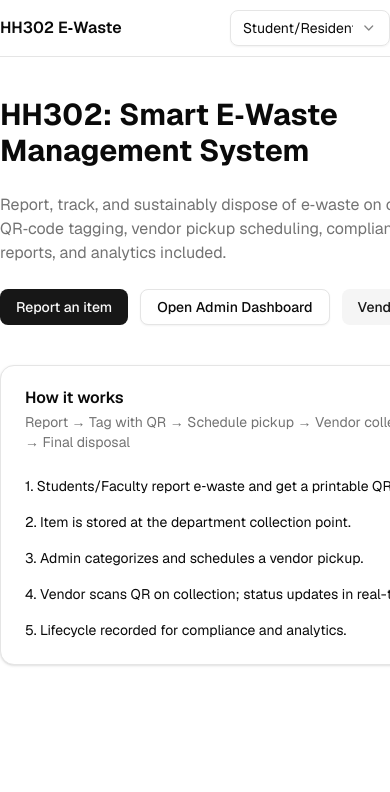
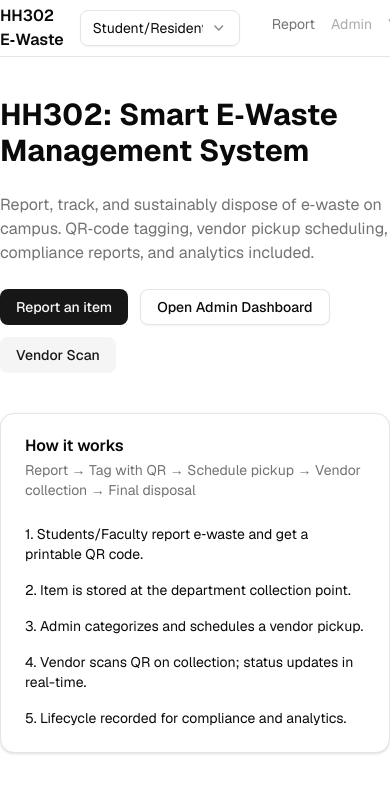
Before and after one commit to Prince1665/Hackathon, a Next.js app: page / in a window 390 px wide. Shown: the top 792 px of the page. Built offline with nearby package versions, Linux system fonts and the light colour scheme.

Commit message:
Improve responsive design and add mobile navigation menu
Co-authored-by: princesengupta166 <princesengupta166@gmail.com>

```diff
--- a/app/admin/page.tsx
+++ b/app/admin/page.tsx
@@ -113,7 +113,8 @@ export default function AdminPage() {
                     </SelectContent>
                   </Select>
                 </div>
-                <div className="border rounded-md">
+                <div className="border rounded-md overflow-x-auto">
+                  <div className="min-w-[680px]">
                     <div className="grid grid-cols-[24px_1fr_120px_140px_160px] gap-3 px-3 py-2 text-xs text-muted-foreground">
                       <div />
                       <div>Name</div>
@@ -135,6 +136,7 @@ export default function AdminPage() {
                           <div className="text-xs">{new Date(i.reported_date).toLocaleDateString()}</div>
                         </div>
                       ))}
+                    </div>
                   </div>
                 </div>
               </CardContent>
--- a/app/page.tsx
+++ b/app/page.tsx
@@ -15,7 +15,7 @@ export default function Page() {
               Report, track, and sustainably dispose of e‑waste on campus. QR‑code tagging, vendor pickup scheduling,
               compliance reports, and analytics included.
             </p>
-            <div className="flex gap-3">
+            <div className="flex flex-wrap gap-3">
               <Button asChild>
                 <Link href="/report">Report an item</Link>
               </Button>
--- a/app/report/page.tsx
+++ b/app/report/page.tsx
@@ -129,7 +129,7 @@ export default function ReportPage() {
                   </div>
                   {qrDataUrl ? (
                     <>
-                      <img src={qrDataUrl || "/placeholder.svg"} alt="QR code for item" className="border rounded p-2 bg-white" />
+                      <img src={qrDataUrl || "/placeholder.svg"} alt="QR code for item" className="border rounded p-2 bg-white max-w-full h-auto" />
                       <a href={qrDataUrl} download={`ewaste-${created.id}.png`} className="text-sm underline">Download QR</a>
                     </>
                   ) : (
--- a/components/app-nav.tsx
+++ b/components/app-nav.tsx
@@ -57,6 +57,13 @@ export function AppNav({ className }: { className?: string }) {
             <Link href="/admin">Dashboard</Link>
           </Button>
         </div>
+        <div className="md:hidden px-4 pb-2">
+          <nav className="flex items-center gap-4 text-sm text-muted-foreground overflow-x-auto [-webkit-overflow-scrolling:touch] whitespace-nowrap">
+            <Link href="/report" className="hover:text-foreground">Report</Link>
+            <Link href="/admin" className={cn("hover:text-foreground", role !== "admin" && "opacity-60")}>Admin</Link>
+            <Link href="/vendor/scan" className={cn("hover:text-foreground", role !== "vendor" && "opacity-60")}>Vendor</Link>
+          </nav>
+        </div>
       </div>
     </header>
   )
```
Lines whose indentation alone changed are shown as unchanged.
